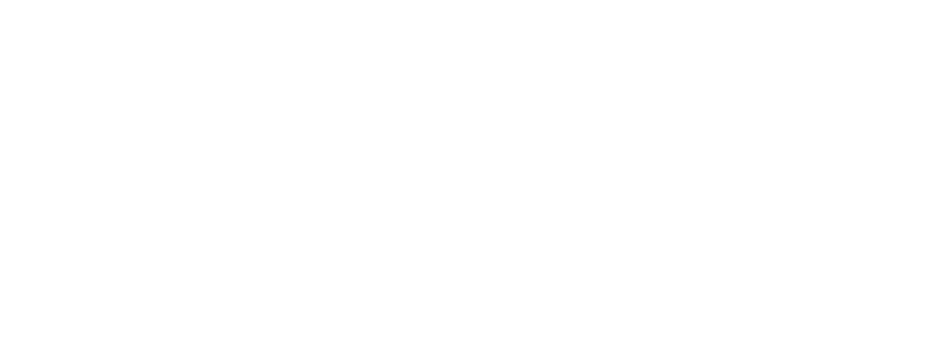
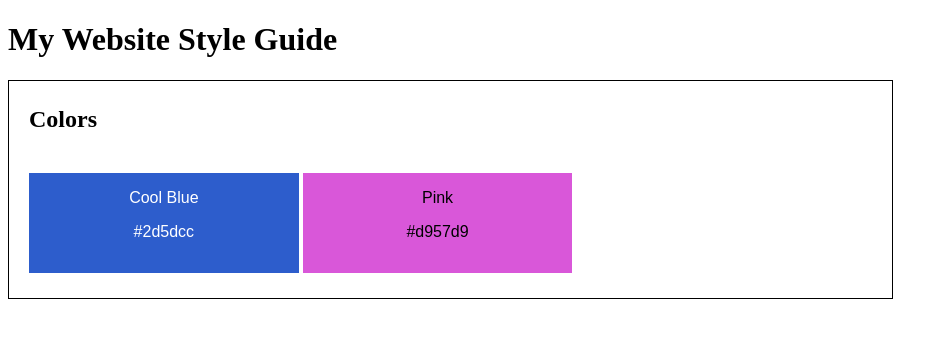
Before and after one commit to yuhyeem/websitedesign, a plain HTML site: page index.html in a window 1280 px wide. Shown: the whole page, without its empty margins (0-948 px from the left). Drawn offline with Linux system fonts and the light colour scheme.

Commit message:
added html and css to first overall section

```diff
--- a/index.html
+++ b/index.html
@@ -6,8 +6,18 @@
 </header>
 
 <body>
+    <h1 id="title1">My Website Style Guide</h1>
+    <div class="color-container">
+        <h2>Colors</h2>
+        <div class="color-panel cool-blue">
+            <p class="color-label">Cool Blue</p>
+            <p class="color-hex">#2d5dcc</p>
+        </div>
 
-
+    <div class="color-panel pink">
+        <p class="color-label">Pink</p>
+        <p class="color-hex"> #d957d9 </p>
+    </div>
 
 
 
--- a/style.css
+++ b/style.css
@@ -0,0 +1,34 @@
+* {
+    box-sizing: border-box;
+}
+
+
+.cool-blue {
+    display: inline-block;
+    width: 32%;
+    text-align: center;
+    margin: 20px auto;
+    min-height: 100px;
+    background-color: #2d5dcc;
+    color: #fff;
+}
+
+.color-container {
+    border: 1px solid black;
+    padding: 5px 20px;
+    width: 70%;
+}
+
+.pink {
+    display: inline-block;
+    width: 32%;
+    text-align: center;
+    margin: 20px auto;
+    min-height: 100px;
+    background-color: #d957d9;
+    color: #000;
+}
+
+.color-panel {
+    font-family: Arial, Helvetica, sans-serif;
+}
```
Lines whose indentation alone changed are shown as unchanged.
